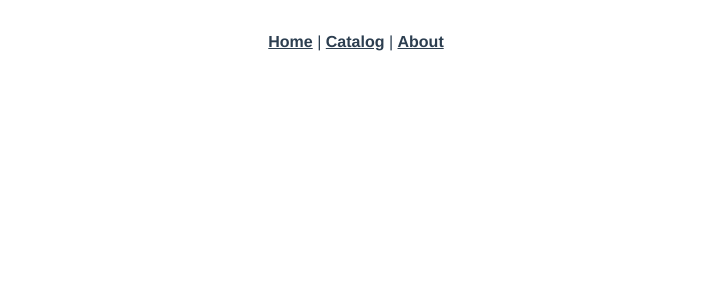
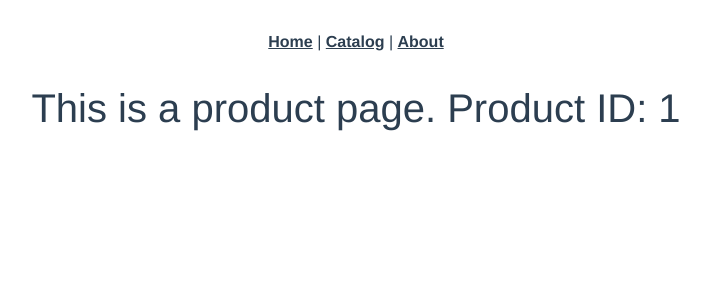
Before and after one commit to tyfannianathaniel/vuejs-eshop, a Vue app: page /products/1 in a window 1280 px wide. Shown: the top 300 px of the page, without its empty margins (284-994 px from the left). Built offline with nearby package versions, Linux system fonts and the light colour scheme.

Commit message:
setup Products view

```diff
--- a/src/components/ProductGrid.vue
+++ b/src/components/ProductGrid.vue
@@ -18,12 +18,15 @@
                     :key="product.id"
                     class="col-sm-6"
                 >
+
                     <div class="card">
                     <span class="badge badge-card bg-warning position-absolute top-0 start-100">{{product.price}}</span>
                     <img :src="concatImgSrc(product)" class="card-img-top" :alt="product.images[0].alt">
                     <div class="card-body">
                         <h5 class="card-title">{{product.brand}}</h5>
+                        <router-link class="stretched-link text-decoration-none text-reset" :to="{name: 'Products', params: {id: product.id}}">
                             <p class="card-text">{{product.title}}</p>
+                        </router-link>
                     </div>
                     </div>
             </div>
@@ -45,12 +48,12 @@ export default {
         },
         total() {
             return this.$store.state.total
-        }
+        },
     },
     methods: {
         concatImgSrc(product) {
             return `./assets/images/${product.images[0].filename}`
-        }
+        },
     },
     created() {
         this.$store.dispatch('fetchProducts').then(
--- a/src/router/index.js
+++ b/src/router/index.js
@@ -11,6 +11,11 @@ const routes = [
     path: '/catalog',
     name: 'Catalog',
     component: () => import('@/views/Catalog.vue')
+  },
+  {
+    path: '/products/:id',
+    name: 'Products',
+    component: () => import('@/views/Products.vue')
   },
   {
     path: '/about',
--- /dev/null
+++ b/src/views/Products.vue
@@ -0,0 +1,5 @@
+<template>
+  <div class="about">
+    <h1>This is a product page. Product ID: {{$route.params.id}}</h1>
+  </div>
+</template>
```
Lines whose indentation alone changed are shown as unchanged.
